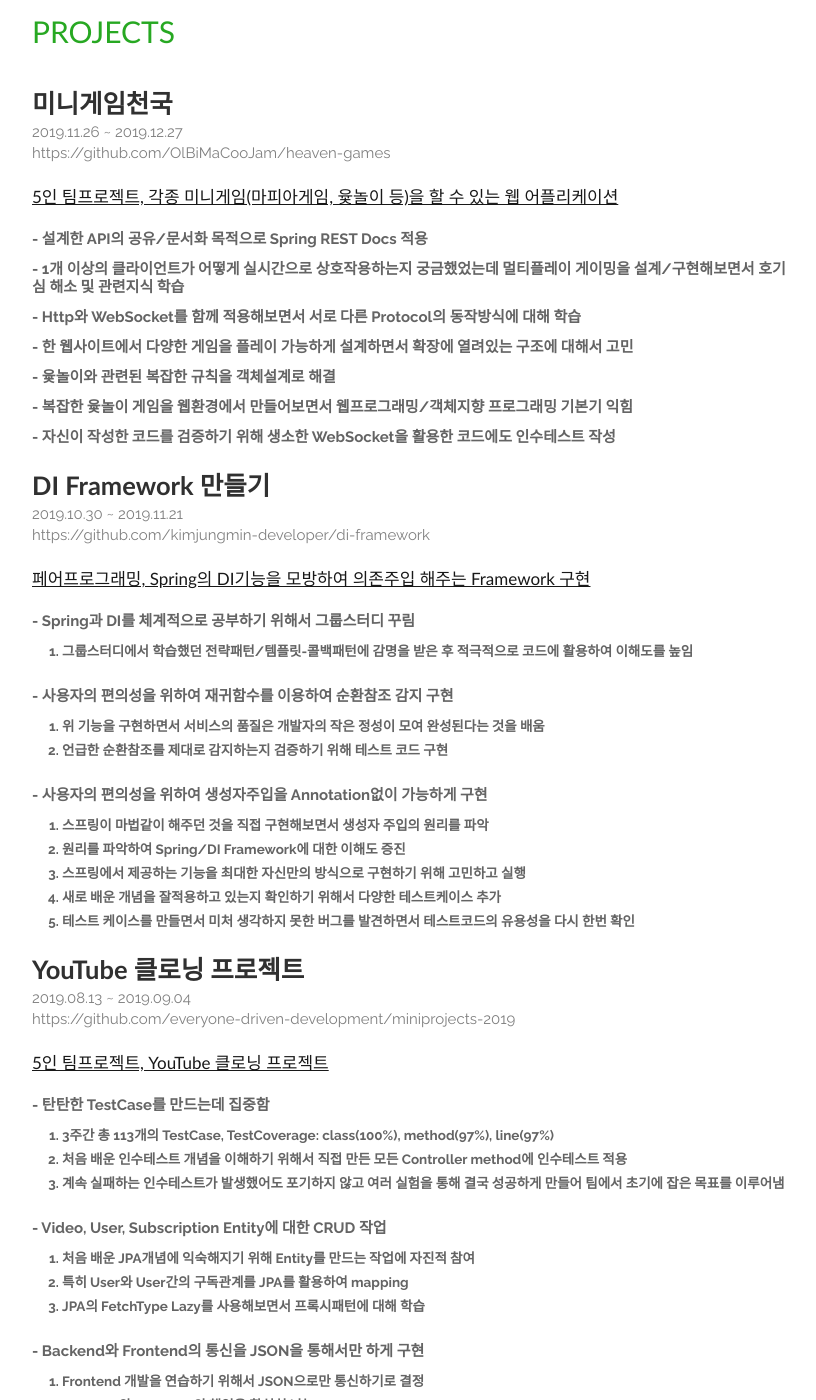
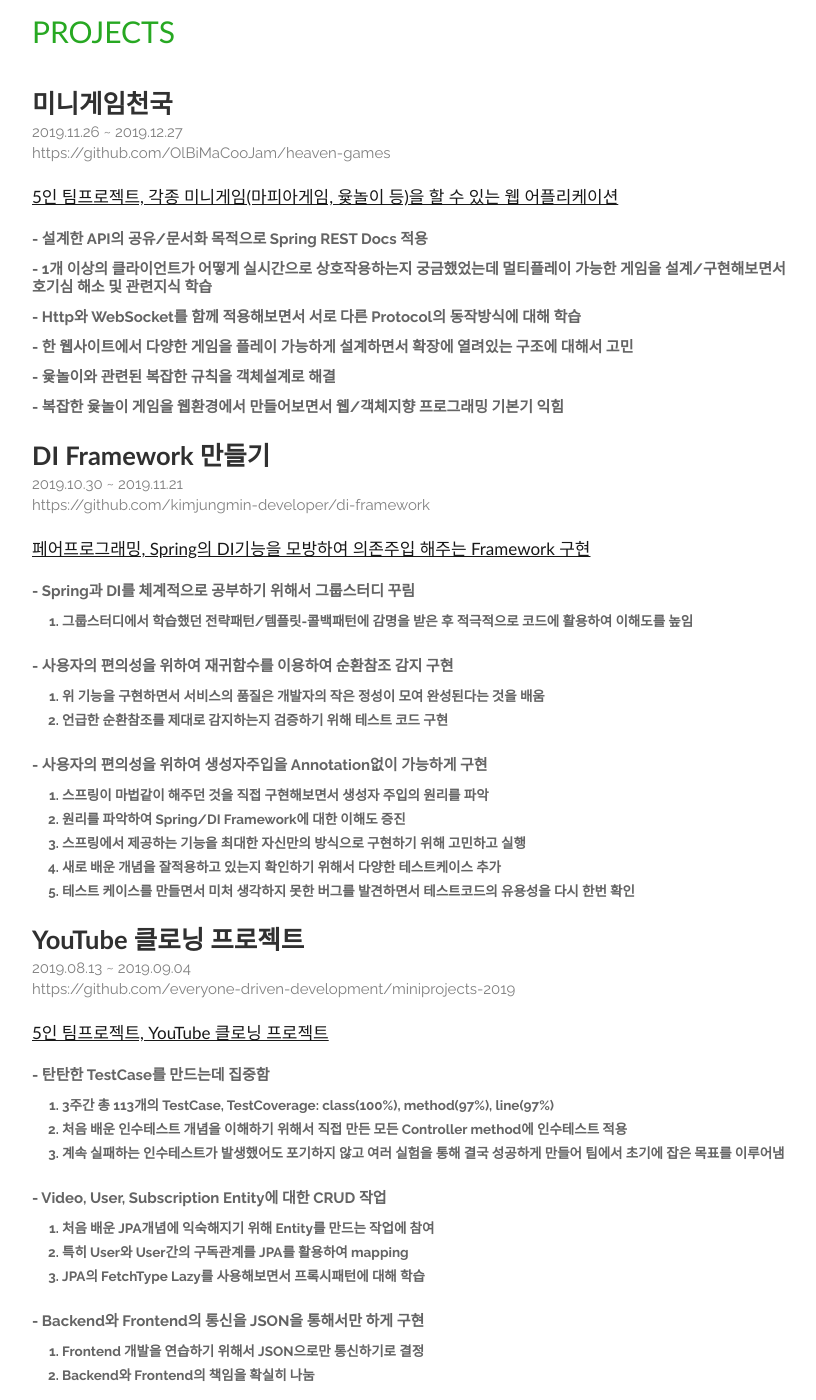
Before and after one commit to kimjungmin-developer/resume, a Jekyll site: the page built from index.html, in a window 1280 px wide and 1400 px high, scrolled down 704 px. Shown: the whole window, without its empty margins (328-1144 px from the left). Built offline with Jekyll 4.4.1, drawn with Linux system fonts in a browser that asks for light colours; nearby versions of some CDN libraries; the list of posts is cut into pages by our own code.

Commit message:
fix typo

```diff
--- a/_includes/projects.html
+++ b/_includes/projects.html
@@ -12,12 +12,11 @@
             <em>
                 <ul>
                     <li>- 설계한 API의 공유/문서화 목적으로 Spring REST Docs 적용</li>
-                    <li>- 1개 이상의 클라이언트가 어떻게 실시간으로 상호작용하는지 궁금했었는데 멀티플레이 게이밍을 설계/구현해보면서 호기심 해소 및 관련지식 학습</li>
+                    <li>- 1개 이상의 클라이언트가 어떻게 실시간으로 상호작용하는지 궁금했었는데 멀티플레이 가능한 게임을 설계/구현해보면서 호기심 해소 및 관련지식 학습</li>
                     <li>- Http와 WebSocket를 함께 적용해보면서 서로 다른 Protocol의 동작방식에 대해 학습</li>
                     <li>- 한 웹사이트에서 다양한 게임을 플레이 가능하게 설계하면서 확장에 열려있는 구조에 대해서 고민</li>
                     <li>- 윷놀이와 관련된 복잡한 규칙을 객체설계로 해결</li>
-                    <li>- 복잡한 윷놀이 게임을 웹환경에서 만들어보면서 웹프로그래밍/객체지향 프로그래밍 기본기 익힘</li>
-                    <li>- 자신이 작성한 코드를 검증하기 위해 생소한 WebSocket을 활용한 코드에도 인수테스트 작성</li>
+                    <li>- 복잡한 윷놀이 게임을 웹환경에서 만들어보면서 웹/객체지향 프로그래밍 기본기 익힘</li>
                 </ul>
             </em>
         </p>
@@ -74,7 +73,7 @@
                     </br>
                     <li>- Video, User, Subscription Entity에 대한 CRUD 작업</li>
                         <ol>
-                            <li>처음 배운 JPA개념에 익숙해지기 위해 Entity를 만드는 작업에 자진적 참여</li>
+                            <li>처음 배운 JPA개념에 익숙해지기 위해 Entity를 만드는 작업에 참여</li>
                             <li>특히 User와 User간의 구독관계를 JPA를 활용하여 mapping</li>
                             <li>JPA의 FetchType Lazy를 사용해보면서 프록시패턴에 대해 학습</li>
                         </ol>
```
